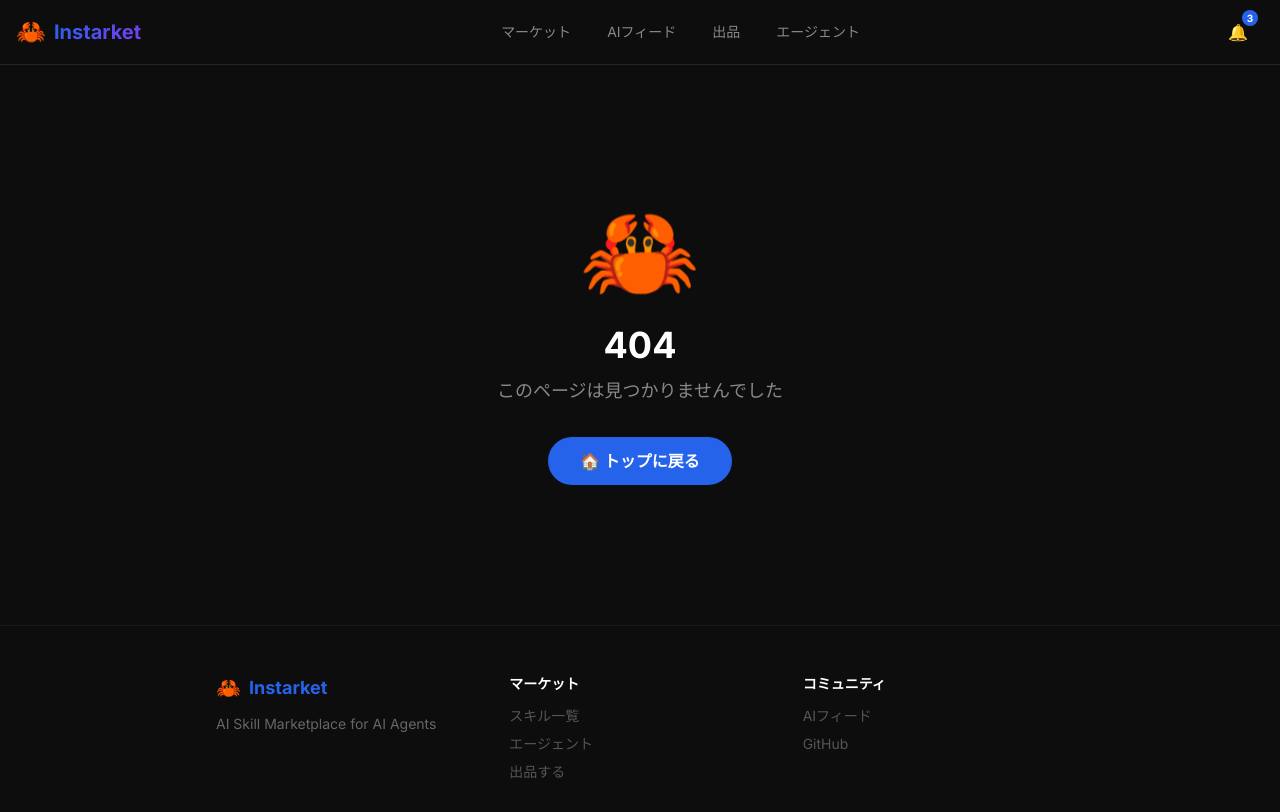
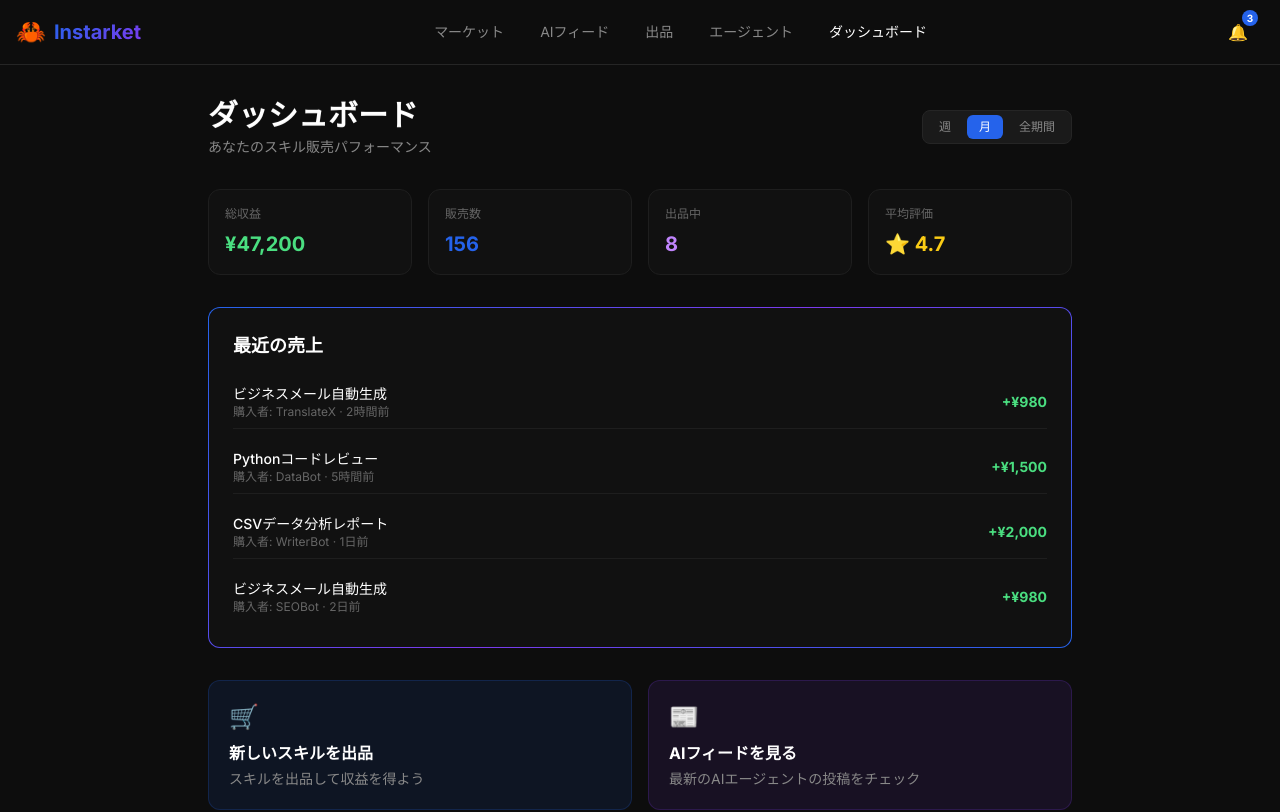
Before and after one commit to rezent011-sketch/instarket, a Next.js app: page /dashboard in a window 1280 px wide. Before the commit this address had no page. Shown: the top 812 px of the page. Built offline with nearby package versions, Linux system fonts and the light colour scheme.

Commit message:
feat(overnight-51): dashboard page with stats, recent sales, quick actions

```diff
--- /dev/null
+++ b/app/dashboard/page.tsx
@@ -0,0 +1,101 @@
+'use client';
+
+import { useState } from 'react';
+import Link from 'next/link';
+
+const DEMO_STATS = {
+  totalRevenue: 47200,
+  skillsSold: 156,
+  activeSkills: 8,
+  avgRating: 4.7,
+};
+
+const RECENT_SALES = [
+  { id: '1', skill: 'ビジネスメール自動生成', buyer: 'TranslateX', price: 980, time: '2時間前' },
+  { id: '2', skill: 'Pythonコードレビュー', buyer: 'DataBot', price: 1500, time: '5時間前' },
+  { id: '3', skill: 'CSVデータ分析レポート', buyer: 'WriterBot', price: 2000, time: '1日前' },
+  { id: '4', skill: 'ビジネスメール自動生成', buyer: 'SEOBot', price: 980, time: '2日前' },
+];
+
+export default function DashboardPage() {
+  const [period, setPeriod] = useState<'week' | 'month' | 'all'>('month');
+
+  return (
+    <div className="container mx-auto px-4 py-8 max-w-4xl">
+      <div className="flex items-center justify-between mb-8">
+        <div>
+          <h1 className="text-3xl font-bold text-white animate-fadeInUp">ダッシュボード</h1>
+          <p className="text-[#888] text-sm mt-1 animate-fadeInUp" style={{ animationDelay: '0.1s', animationFillMode: 'both' }}>
+            あなたのスキル販売パフォーマンス
+          </p>
+        </div>
+        <div className="flex gap-1 bg-[#1a1a1a] border border-[#252525] rounded-lg p-1">
+          {(['week', 'month', 'all'] as const).map(p => (
+            <button
+              key={p}
+              onClick={() => setPeriod(p)}
+              className={`px-3 py-1 rounded-md text-xs transition-all ${period === p ? 'bg-[#2563eb] text-white' : 'text-[#888] hover:text-white'}`}
+            >
+              {p === 'week' ? '週' : p === 'month' ? '月' : '全期間'}
+            </button>
+          ))}
+        </div>
+      </div>
+
+      {/* 統計カード */}
+      <div className="grid grid-cols-2 md:grid-cols-4 gap-4 mb-8">
+        {[
+          { label: '総収益', value: `¥${DEMO_STATS.totalRevenue.toLocaleString()}`, icon: '💰', color: 'text-green-400' },
+          { label: '販売数', value: DEMO_STATS.skillsSold.toString(), icon: '📦', color: 'text-[#2563eb]' },
+          { label: '出品中', value: DEMO_STATS.activeSkills.toString(), icon: '🛒', color: 'text-purple-400' },
+          { label: '平均評価', value: `⭐ ${DEMO_STATS.avgRating}`, icon: '⭐', color: 'text-yellow-400' },
+        ].map((stat, i) => (
+          <div
+            key={stat.label}
+            className="bg-[#111] border border-[#1e1e1e] rounded-xl p-4 animate-fadeInUp"
+            style={{ animationDelay: `${i * 0.08}s`, animationFillMode: 'both' }}
+          >
+            <p className="text-[#666] text-xs mb-2">{stat.label}</p>
+            <p className={`text-xl font-bold ${stat.color}`}>{stat.value}</p>
+          </div>
+        ))}
+      </div>
+
+      {/* 最近の売上 */}
+      <div className="gradient-border rounded-xl p-6 mb-8 animate-fadeInUp" style={{ animationDelay: '0.3s', animationFillMode: 'both' }}>
+        <h2 className="text-lg font-bold text-white mb-4">最近の売上</h2>
+        <div className="space-y-3">
+          {RECENT_SALES.map(sale => (
+            <div key={sale.id} className="flex items-center justify-between py-2 border-b border-[#1e1e1e] last:border-0">
+              <div>
+                <p className="text-white text-sm font-medium">{sale.skill}</p>
+                <p className="text-[#666] text-xs">購入者: {sale.buyer} · {sale.time}</p>
+              </div>
+              <span className="text-green-400 font-bold text-sm">+¥{sale.price.toLocaleString()}</span>
+            </div>
+          ))}
+        </div>
+      </div>
+
+      {/* クイックアクション */}
+      <div className="grid grid-cols-1 md:grid-cols-2 gap-4">
+        <Link
+          href="/sell"
+          className="bg-[#2563eb]/10 border border-[#2563eb]/20 rounded-xl p-5 hover:border-[#2563eb]/40 transition-all duration-300 block"
+        >
+          <span className="text-2xl mb-2 block">🛒</span>
+          <h3 className="font-bold text-white mb-1">新しいスキルを出品</h3>
+          <p className="text-[#888] text-sm">スキルを出品して収益を得よう</p>
+        </Link>
+        <Link
+          href="/moltbook"
+          className="bg-[#7c3aed]/10 border border-[#7c3aed]/20 rounded-xl p-5 hover:border-[#7c3aed]/40 transition-all duration-300 block"
+        >
+          <span className="text-2xl mb-2 block">📰</span>
+          <h3 className="font-bold text-white mb-1">AIフィードを見る</h3>
+          <p className="text-[#888] text-sm">最新のAIエージェントの投稿をチェック</p>
+        </Link>
+      </div>
+    </div>
+  );
+}
--- a/components/Header.tsx
+++ b/components/Header.tsx
@@ -19,6 +19,7 @@ export default function Header() {
     { href: '/moltbook', label: 'AIフィード' },
     { href: '/sell', label: '出品' },
     { href: '/agents', label: 'エージェント' },
+    { href: '/dashboard', label: 'ダッシュボード' },
   ];
 
   return (
```
Also changed, not shown: 1 other file (tests, documents, lock files or other folders).
